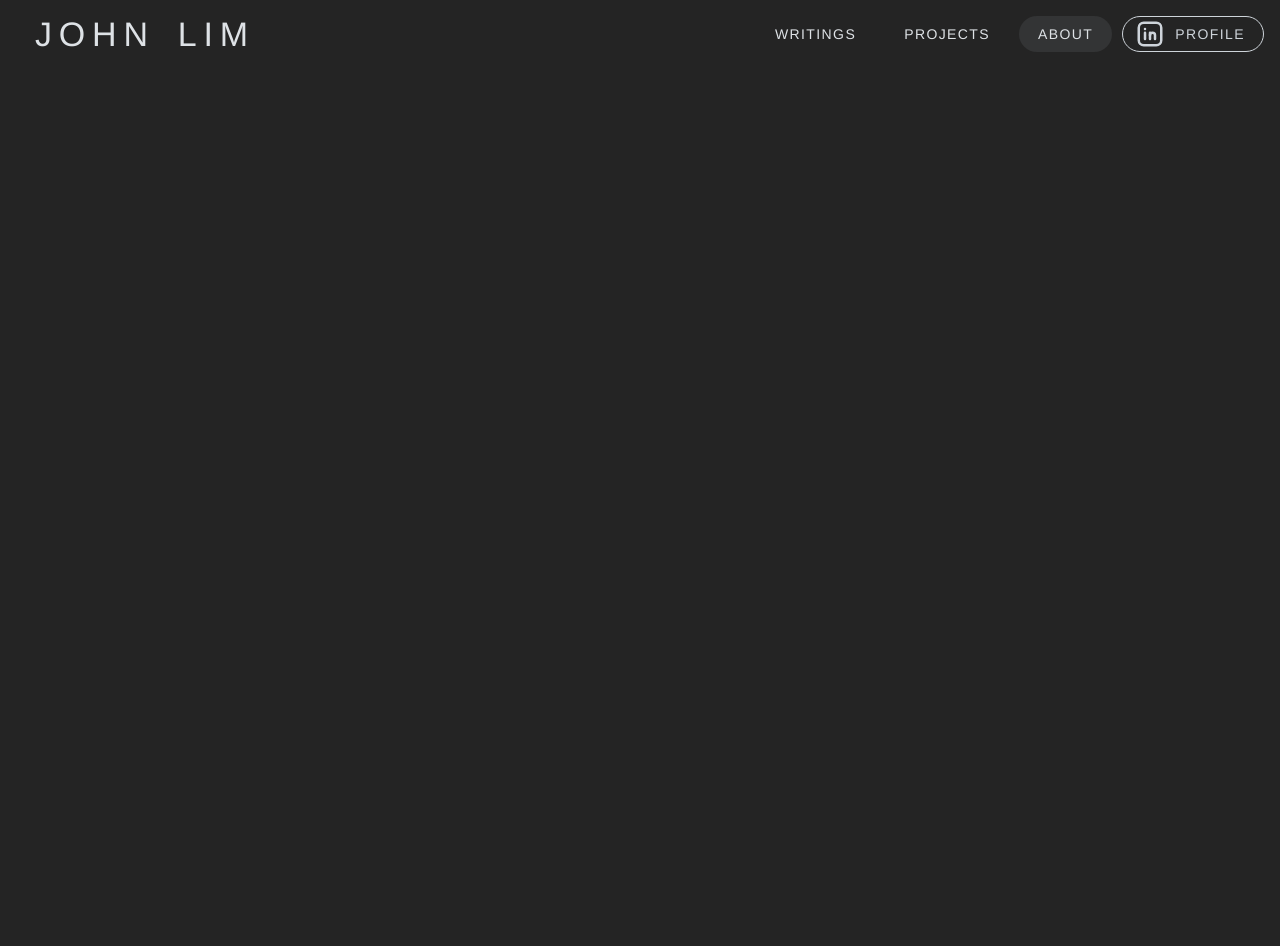
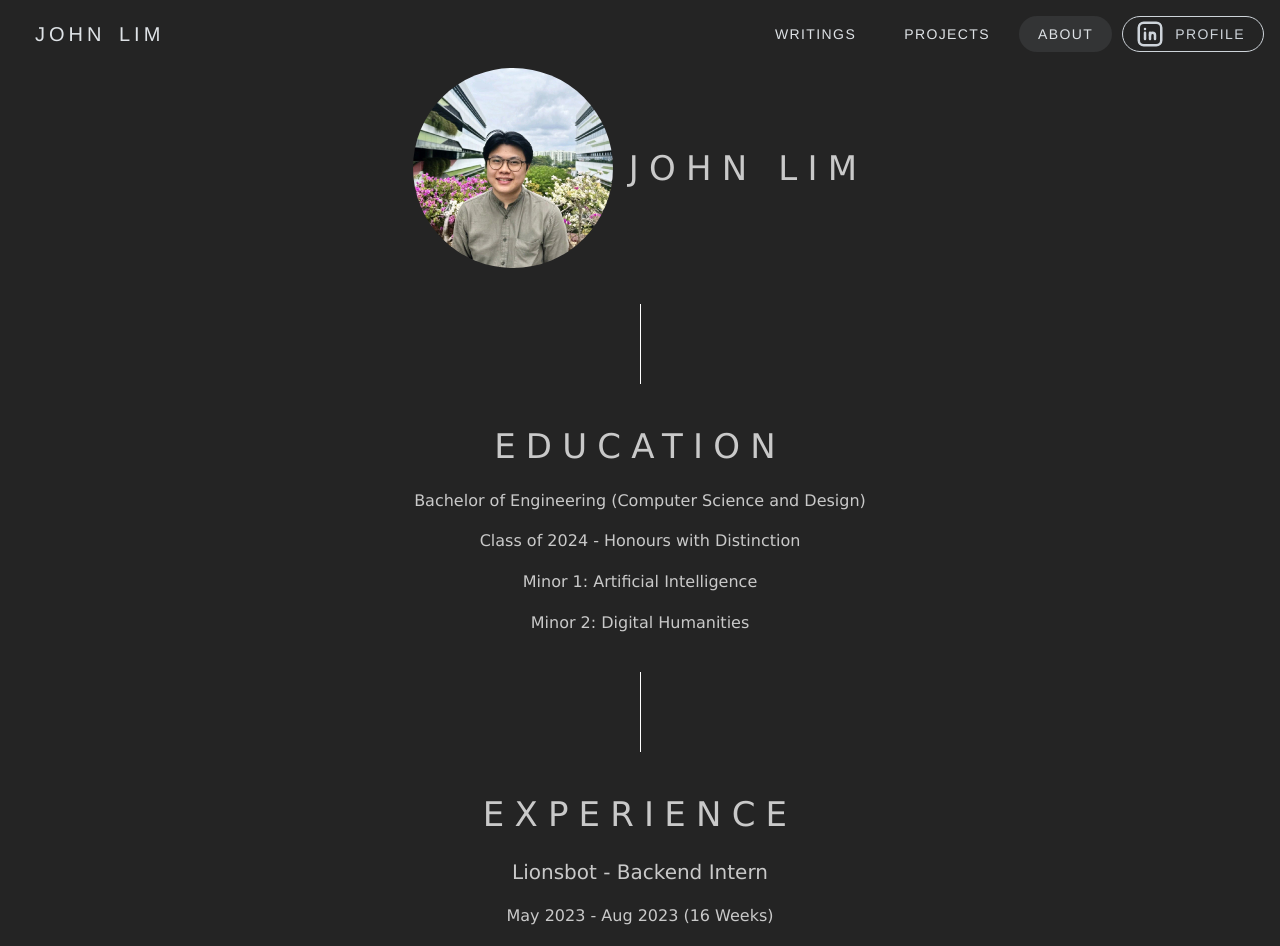
Before and after one commit to johnlim2019/portfolio-web, a React (Vite) app: page /about in a window 1280 px wide. Shown: the top 946 px of the page. Before the commit the page ends 800 px from the top, so only its background shows below. Built offline with nearby package versions, Linux system fonts and the light colour scheme.

Commit message:
feat: added about page

```diff
--- a/src/assets/titles.css
+++ b/src/assets/titles.css
@@ -9,11 +9,12 @@
   align-content: center;
   align-items: center;
 }
+
 .homeTitleContainerShade {
   position: relative;
   width: 100%;
   height: 100%;
-    background: rgba(0,0,0,0);
+  background: rgba(0, 0, 0, 0);
   color: white;
   text-align: center;
   align-content: center;
@@ -21,16 +22,15 @@
   line-height: 300px;
 }
 
-.homeTitleText1 {
-    text-transform: capitalize;
-    font-size: 60px;
+.homeTitleText1.mantine-Title-root {
+  text-transform: uppercase;
   letter-spacing: 0.5em;
   word-spacing: 0.5em;
-    font-weight: lighter;
+  font-weight: 400;
 }
 
-.homeTitleText2 {
-    text-transform: capitalize;
+.homeTitleText2.mantine-Title-root {
+  text-transform: uppercase;
   font-size: 20px;
   letter-spacing: 0.2em;
   word-spacing: 0.2em;
--- /dev/null
+++ b/src/pages/About/About.module.css
@@ -0,0 +1,39 @@
+.stackContainer {
+    max-width: 40em;
+}
+
+.aboutHeader1 {
+    text-transform: uppercase;
+    font-size: 34px;
+    letter-spacing: 0.3em;
+    font-weight: 500;
+}
+
+.aboutHeader2 {
+    text-transform: uppercase;
+    font-size: 24px;
+    letter-spacing: 0.3em;
+    font-weight: 100;
+}
+
+.aboutHeader3 {
+    text-transform: capitalize;
+    font-size: 20px;
+    font-weight: 100;
+}
+
+.aboutText {
+    font-size: 16px;
+}
+
+.aboutHeader {
+
+    @media (min-width: em(400px)) {
+        max-width: 85%;
+    }
+
+    @media (min-width: em(600px)) {
+        max-width: 65%;
+    }
+
+}
--- a/src/pages/About/About.tsx
+++ b/src/pages/About/About.tsx
@@ -1,14 +1,80 @@
+import { Avatar, Center, Container, Divider, Group, List, Space, Stack } from "@mantine/core"
+import "../../assets/containers.css"
+import "../../assets/titles.css"
 import TopBar from "../../components/TopBar/TopBar"
 import { TopBarEnum } from "../../enum/TopBarEnum"
-
+import "./About.module.css"
+import aboutStyles from "./About.module.css"
 
 function About(): JSX.Element {
     return (
         <>
             <TopBar currentPage={TopBarEnum.ABOUT} />
-            <div>
+            <Container className="responsiveContainer">
+                <Center>
+                    <Stack ta="center" className={aboutStyles.stackContainer}>
+                        <Group justify="center">
+                            <Avatar size={200} src="/avatar.jpg"></Avatar>
+                            <div className={aboutStyles.aboutHeader1}>John Lim</div>
+                        </Group>
+                        <Center p='lg'>
+                            <Divider orientation="vertical" color='white' h='5em' ></Divider>
+                        </Center>
+                        <div className={aboutStyles.aboutHeader1} >Education</div>
+                        <div className={aboutStyles.aboutText}>Bachelor of Engineering (Computer Science and Design)</div>
+                        <div className={aboutStyles.aboutText}>Class of 2024 - Honours with Distinction</div>
+                        <div className={aboutStyles.aboutText}>Minor 1: Artificial Intelligence</div>
+                        <div className={aboutStyles.aboutText}>Minor 2: Digital Humanities</div>
+                        <Center p='lg'>
+                            <Divider orientation="vertical" color='white' h='5em' ></Divider>
+                        </Center>
+                        <div className={aboutStyles.aboutHeader1} >Experience</div>
+                        <div className={aboutStyles.aboutHeader3}>Lionsbot - Backend Intern</div>
+                        <div className={aboutStyles.aboutText}>May 2023 - Aug 2023 (16 Weeks)</div>
+                        <List>
+                            <List.Item>Worked on POC that used MQTT and Websocket to stream ROS topic data</List.Item>
+                            <List.Item>Used Echo(GO) and Spring Boot Frameworks to build Restful API services</List.Item>
+                            <List.Item>Worked with Go K8s API to manage deployments programmatically</List.Item>
+                            <List.Item>Ran k8s on local dev cluster using K8s in docker</List.Item>
+                        </List>
+                        <Center p='lg'>
+                            <Divider orientation="vertical" color='white' h='2em' ></Divider>
+                        </Center>
+                        <div className={aboutStyles.aboutHeader3}>Lionsbot - QA Intern</div>
+                        <div className={aboutStyles.aboutText}>Aug 2022 - Dec 2022 (16 Weeks)</div>
+                        <List>
+                            <List.Item>Ran and maintained Cypress.io automation scripts</List.Item>
+                            <List.Item>Ran end-to-end testing for sprint deployments</List.Item>
+                            <List.Item>Participated in regular stand-ups and engaged with the development team to update scripts based on each sprint's changelog</List.Item>
+                        </List>
+                        <Center p='lg'>
+                            <Divider orientation="vertical" color='white' h='2em' ></Divider>
+                        </Center>
+                        <div className={aboutStyles.aboutHeader3}>SUTD - Undergraduate Research Assistant</div>
+                        <div className={aboutStyles.aboutText}>June 2020 - July 2020</div>
+                        <List>
+                            <List.Item>Used MATLAB to analyse and interpret the correlation between spinal grey level voxel texture features of in vivo CT scans and vertebrae’s failure load in osteoporosis patients. </List.Item>
+                            <List.Item>Co-author of the paper published in Quantitative Imaging in Medicine and Surgery. </List.Item>
+                            <List.Item><a href="http://dx.doi.org/10.21037/qims-20-1156">MDCT imaging: Association of bone texture parameters with FEA-based failure load of single vertebrae and functional spinal.</a></List.Item>
+                        </List>
+                        <Center>
+                            <Divider orientation="vertical" color='white' h='5em' ></Divider>
+                        </Center>
+                        <div className={aboutStyles.aboutHeader1} >Awards</div>
+                        <div className={aboutStyles.aboutHeader3}>SUTD Digi Edu Hackathon 2019 - Won 1st place</div>
+                        <div className={aboutStyles.aboutText}>Applied design thinking to design a teaching tool that aims to foster critical thinking amongst non-tertiary students in Singapore using natural language processing to analyse emotive language in news articles.</div>
 
-            </div>
+                        <Center>
+                            <Divider orientation="vertical" color='white' h='5em' ></Divider>
+                        </Center>
+                        <div className={aboutStyles.aboutHeader1} >Skills</div>
+                        <div className={aboutStyles.aboutHeader3}>Experience with the following frameworks and tools </div>
+                        <div className={aboutStyles.aboutText}><i>Spring Boot, Express.js, FastApi, React.js, Cypress.io, Echo (GO), Docker, Bash Scripting, PyTorch, TensorFlow, Postman, Figma, Adobe Illustrator</i></div>
+
+                        <Space h="xl"></Space>
+                    </Stack>
+                </Center>
+            </Container>
         </>
 
     )
--- a/src/pages/Home/Home.tsx
+++ b/src/pages/Home/Home.tsx
@@ -1,24 +1,26 @@
-import { AspectRatio, Center, Container, Divider, Stack, Text, Title } from "@mantine/core"
+import { AspectRatio, Button, Center, Container, Divider, Stack, Text, Title } from "@mantine/core"
 import "../../assets/buttons.css"
 import "../../assets/containers.css"
 import "../../assets/titles.css"
 import TopBar from "../../components/TopBar/TopBar"
 import { TopBarEnum } from "../../enum/TopBarEnum"
 import RecentPostDisplay from "../../components/RecentPostDisplay/RecentPostDisplay"
+import { useNavigate } from "react-router-dom"
 
 function HomePage(): JSX.Element {
 
+    const navigate = useNavigate();
     return (
         <>
             <TopBar currentPage={TopBarEnum.HOME} />
             <AspectRatio ratio={16 / 9} w='100%'>
                 <div className="homeTitleContainer">
                     <div className="homeTitleContainerShade">
-                        <Title tt="uppercase" fw={400} className="homeTitleText1">John Lim</Title>
+                        <Title className="homeTitleText1">John Lim</Title>
                         <Center p='1em'>
                             <Divider color="white" w="60%"></Divider>
                         </Center>
-                        <Title order={3} fw={100} tt="uppercase" className="homeTitleText2">Full Stack Web Developer</Title>
+                        <Title order={3} className="homeTitleText2">Full Stack Web Developer</Title>
                     </div>
                 </div>
             </AspectRatio>
@@ -31,11 +33,12 @@ function HomePage(): JSX.Element {
                         <Text fs="italic">01 about</Text>
                     </Center>
                     <Text ta="center">
-                        Graduated from SUTD class of 2024 with: <br /> Bachelor's of Engineering - Honours with Distinction.
+                        Graduated from SUTD class of 2024 with: <br /> Bachelor of Engineering - Honours with Distinction.
                     </Text>
-                    <Text ta="center">Major: Computer Science and Design</Text>
-                    <Text ta="center">Minor: Artificial Intelligence</Text>
-                    <Text ta="center">Minor: Digital Humanities</Text>
+                    <Button variant="outline" onClick={() => { navigate("/about") }}>
+                        <Text>See Full Resume</Text>
+                    </Button>
+
                     <Center p='lg'>
                         <Divider orientation="vertical" color="white" h='5em'></Divider>
                     </Center>
```
Also changed, not shown: public/avatar.jpg (added). Lines whose indentation alone changed are shown as unchanged.
